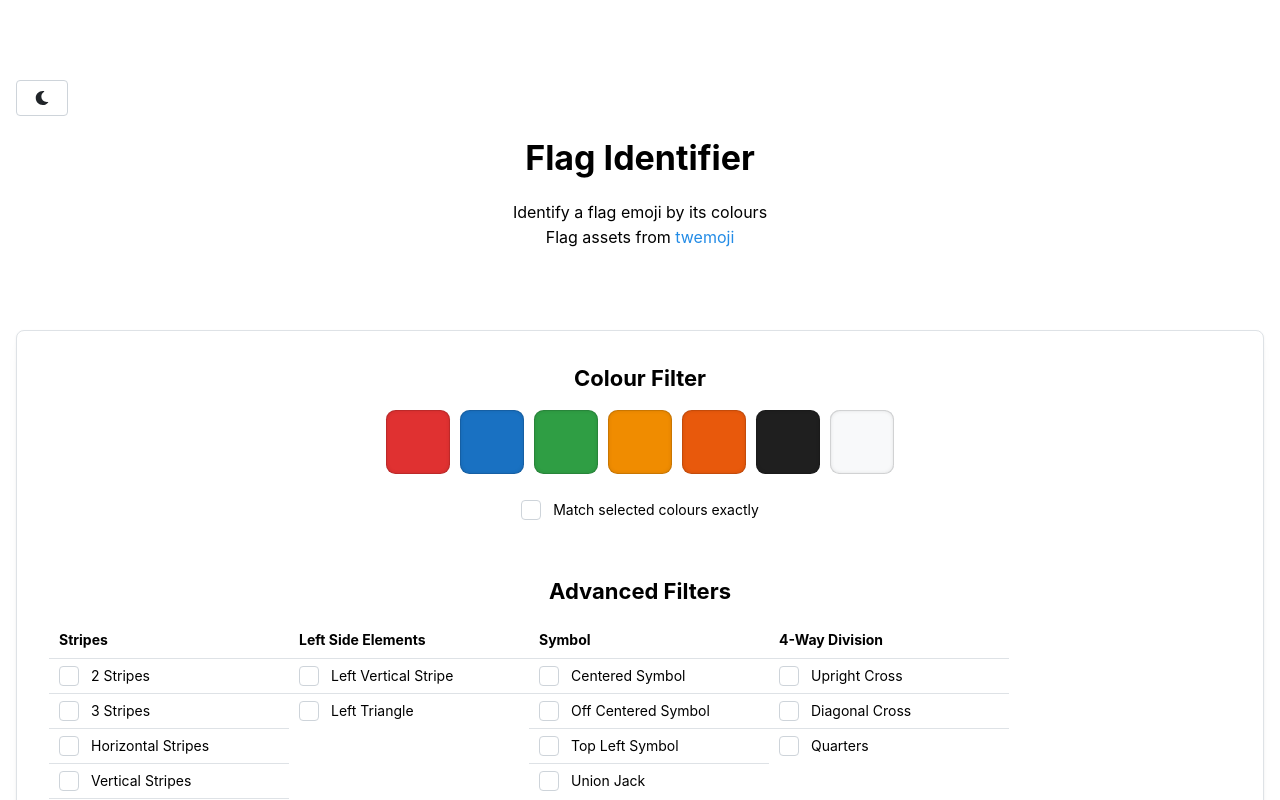
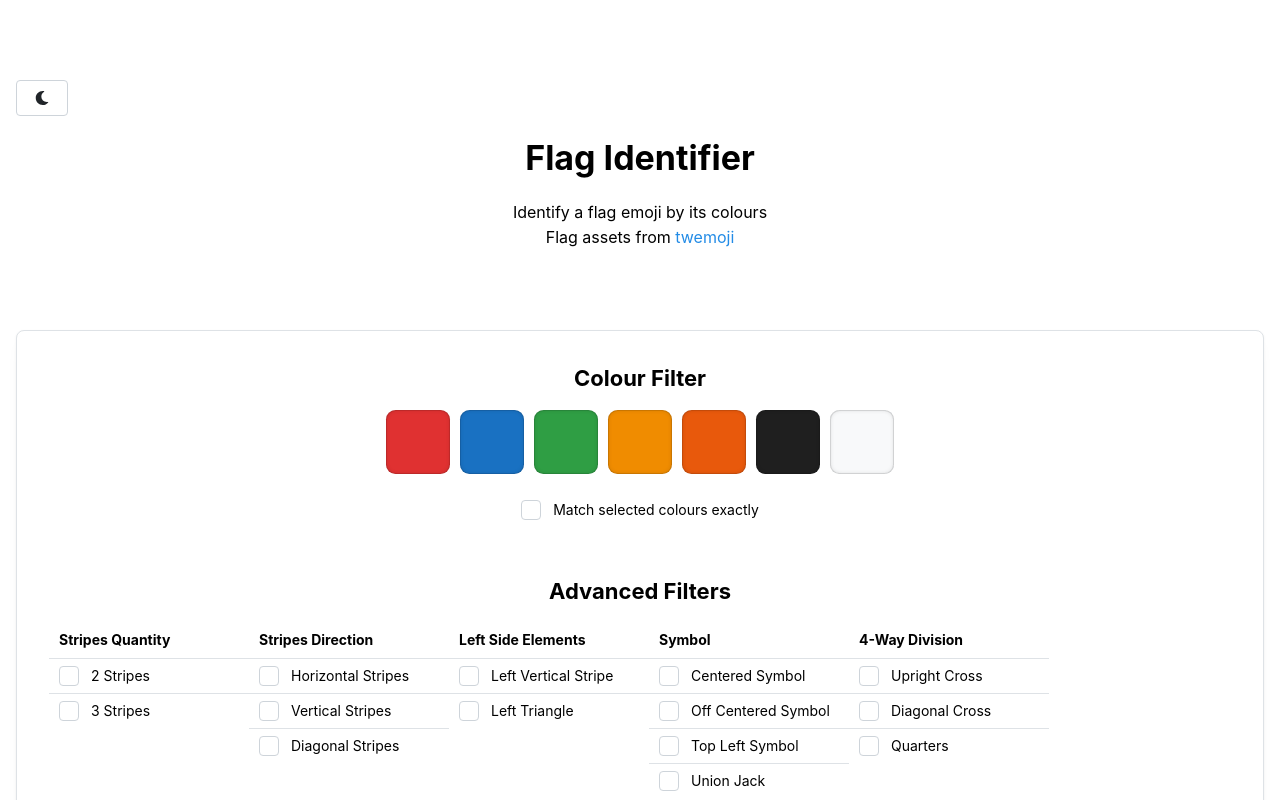
Before and after one commit to wahlp/flag-identifier, a Next.js app: page / in a window 1280 px wide. Shown: the top 800 px of the page. Built offline with nearby package versions, Linux system fonts and the light colour scheme.

Commit message:
change advanced filters

```diff
--- a/components/Filters/AdvancedFilters.tsx
+++ b/components/Filters/AdvancedFilters.tsx
@@ -42,7 +42,7 @@ function AdvancedFilter({
   ));
 
   return (
-    <Table w={240}>
+    <Table w={200}>
       <Table.Thead>
         <Table.Tr>
           <Table.Th>{groupHeading}</Table.Th>
@@ -64,10 +64,14 @@ export function AdvancedFilters({
 }: IncomingProps) {
   const advancedFiltersElements = [
     {
-      name: 'Stripes',
+      name: 'Stripes Quantity',
       items: [
         { id: 'two stripes', name: '2 Stripes' },
         { id: 'three stripes', name: '3 Stripes' },
+      ]
+    }, {
+      name: 'Stripes Direction',
+      items: [
         { id: 'horizontal stripes', name: 'Horizontal Stripes' },
         { id: 'vertical stripes', name: 'Vertical Stripes' },
         { id: 'diagonal stripes', name: 'Diagonal Stripes' },
```
